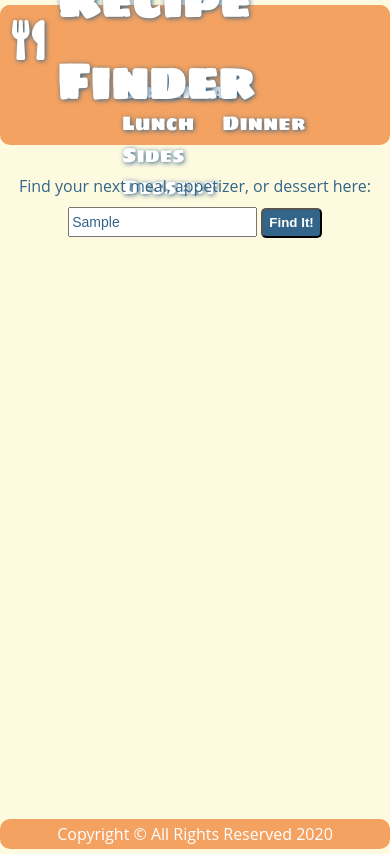
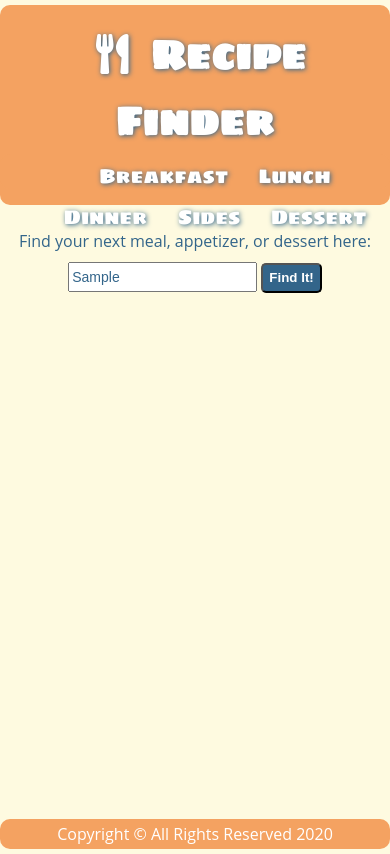
Before and after one commit to cabbycab/Recipe-Search-App, a plain HTML site: page index.html in a window 390 px wide. Both pictures are taken after typing "Sample" into the empty fields and a click on the input "Find It!". Shown: the top 854 px of the page. Drawn offline with nearby package versions, Linux system fonts and the light colour scheme; no server answers.

Commit message:
made mobile friendly

```diff
--- a/css/style.css
+++ b/css/style.css
@@ -1,6 +1,6 @@
 * {
   box-sizing: border-box;
-    margin: 0
+  margin: 0;
 }
 
 body {
@@ -8,15 +8,17 @@ body {
   flex-direction: column;
   align-items: center;
   margin: 5px 0 5px 0;
-    font-family: 'Open Sans', sans-serif;
+  font-family: "Open Sans", sans-serif;
   position: relative;
   min-height: 100vh;
   background-color: #fefae0;
 }
 
-header, footer {
+header,
+footer {
   display: flex;
   justify-content: center;
+  flex-direction: column;
   align-items: center;
   color: #ffffff;
   width: 100%;
@@ -28,9 +30,9 @@ header {
   text-shadow: 1px 1px 5px #33658a;
   position: absolute;
   top: 0;
-    font-family: 'Sigmar One', cursive;
+  font-family: "Sigmar One", cursive;
   font-size: 25px;
-    height: 70px;
+  height: 150px;
 }
 
 footer {
@@ -56,7 +58,7 @@ form {
 }
 
 #text {
-    padding: 30px 0 0 0;
+  padding: 175px 0 0 0;
   color: #33658a;
 }
 
@@ -77,13 +79,13 @@ form {
 nav {
   display: flex;
   justify-content: center;
-    align-items: baseline;
-    align-self: flex-end;
+  /* align-items: baseline;
+  align-self: flex-end; */
   background-color: #f4a261;
   height: 35px;
   width: 100%;
-    padding: 70px;
-    font-family: 'Sigmar One', cursive;
+  /* padding: 70px; */
+  font-family: "Sigmar One", cursive;
   border-radius: 10px;
 }
 
@@ -135,3 +137,29 @@ div a {
 div a:hover {
   color: blue;
 }
+
+@media screen and (max-width: 800px) {
+  header {
+    height: 200px;
+    text-align: center;
+    align-items: center;
+  }
+  h1 {
+    font-size: 40px;
+  }
+  nav {
+    max-width: 480px;
+    display: block;
+  }
+  /* img {
+    float: right;
+  } */
+  #text {
+    padding: 225px 0 0 0;
+  }
+  #content {
+    max-width: 450px;
+    position: center;
+    margin-left: 60px;
+  }
+}
--- a/index.html
+++ b/index.html
@@ -16,9 +16,8 @@
 
 <body>
   <header>
-    <i class="fas fa-utensils"></i>
-    <h1>Recipe Finder</h1>
-  </header>
+    <h1><i class="fas fa-utensils"></i>
+      Recipe Finder</h1>
     <nav>
       <ul>
         <li><a href="https://www.simplyrecipes.com/recipes/course/breakfast/" target="_blank">Breakfast</a></li>
@@ -28,6 +27,7 @@
         <li><a href="https://www.simplyrecipes.com/recipes/course/dessert/" target="_blank">Dessert</a></li>
       </ul>
     </nav>
+  </header>
   <p id="text"> Find your next meal, appetizer, or dessert here:</p>
   <form>
     <input id="search" type="text" placeholder="Find a recipe" />
--- a/js/script.js
+++ b/js/script.js
@@ -2,30 +2,30 @@ let recipeData;
 
 function handleGetData(event) {
   event.preventDefault();
-  const searchText = $("#search").val()
+  const searchText = $("#search").val();
   $.ajax({
-      url: `https://spoonacular-recipe-food-nutrition-v1.p.rapidapi.com/recipes/search?rapidapi-key=fed654fad0msh1de46f7bf7bac2ap1221e6jsn663f78c78a48&query=?=${searchText}`
-    })
-    .then(
-      (data) => {
-        recipeData = data;
-        renderRecipe()
-      },
-      (error) => {
-        console.log("bad request: ", error)
-      });
-};
+    url: `https://spoonacular-recipe-food-nutrition-v1.p.rapidapi.com/recipes/search?rapidapi-key=fed654fad0msh1de46f7bf7bac2ap1221e6jsn663f78c78a48&query=?=${searchText}`,
+  }).then(
+    (data) => {
+      recipeData = data;
+      renderRecipe();
+    },
+    (error) => {
+      console.log("bad request: ", error);
+    }
+  );
+}
 
-$('form').on("submit", handleGetData)
+$("form").on("submit", handleGetData);
 
 function renderRecipe(recipes) {
-  let recipeHtml = recipeData.results.map(function(recipe) {
+  let recipeHtml = recipeData.results.map(function (recipe) {
     return `
-        <div><p><img id="image" src="https://spoonacular.com/recipeImages/${recipe.image}" alt="${recipe.title}"><br><b>${recipe.title}</b> <br>
+        <div id="content"><p><img id="image" src="https://spoonacular.com/recipeImages/${recipe.image}" alt="${recipe.title}"><br><b>${recipe.title}</b> <br>
         Ready in: ${recipe.readyInMinutes} minutes<br>
         Serves: ${recipe.servings}<br>
         <a href="${recipe.sourceUrl}">Click Here for Recipe</a></p></div>
-      `
+      `;
   });
-  $("main").html(recipeHtml)
-};
+  $("main").html(recipeHtml);
+}
```
Lines whose indentation alone changed are shown as unchanged.
